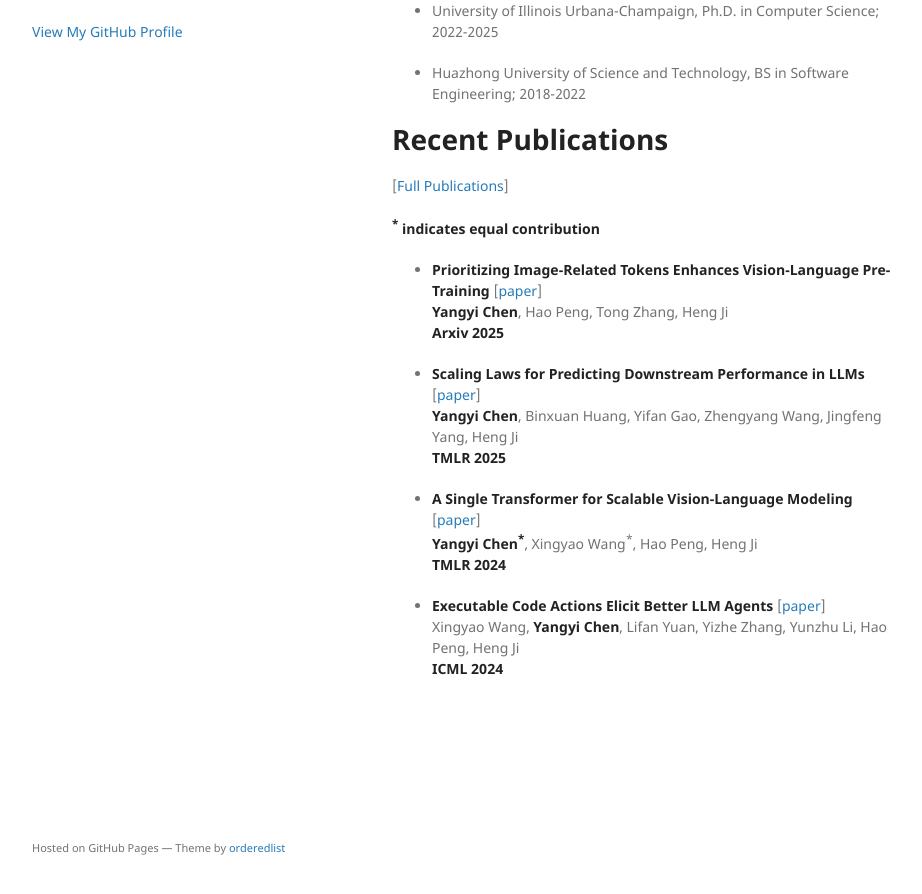
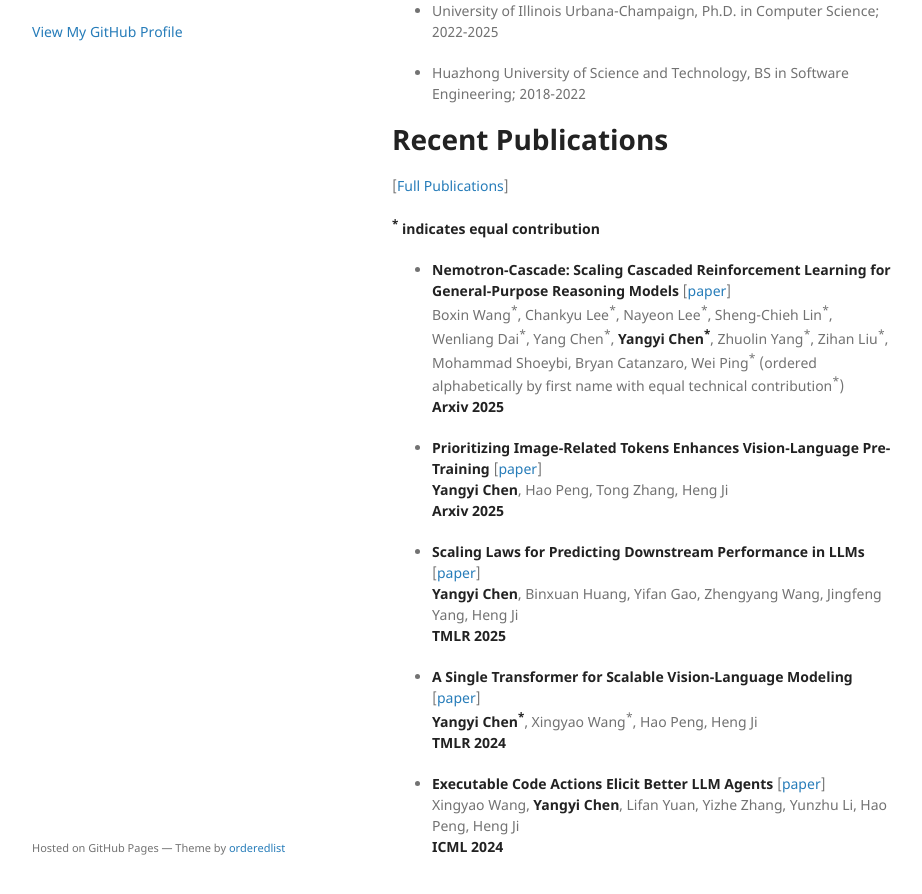
Before and after one commit to Yangyi-Chen/yangyi-chen.github.io, a Jekyll site: the page built from index.md, in a window 1280 px wide and 1263 px high. Shown: the part 336-1230 px from the top of the window, without its empty margins (178-1100 px from the left). Built offline with Jekyll 4.4.1, drawn with Linux system fonts in a browser that asks for light colours.

Commit message:
Update index.md

```diff
--- a/index.md
+++ b/index.md
@@ -66,6 +66,9 @@ I work on **scalable foundation models**, aiming to establish fundamental approa
 [[Full Publications](./publications.html)]
 
 **<sup>\*</sup>  indicates equal contribution**
+
+- **Nemotron-Cascade: Scaling Cascaded Reinforcement Learning for General-Purpose Reasoning Models** [[paper](https://arxiv.org/pdf/2512.13607)] <br/> Boxin Wang<sup>\*</sup>, Chankyu Lee<sup>\*</sup>, Nayeon Lee<sup>\*</sup>, Sheng-Chieh Lin<sup>\*</sup>, Wenliang Dai<sup>\*</sup>, Yang Chen<sup>\*</sup>, **Yangyi Chen<sup>\*</sup>**, Zhuolin Yang<sup>\*</sup>, Zihan Liu<sup>\*</sup>, Mohammad Shoeybi, Bryan Catanzaro, Wei Ping<sup>\*</sup> (ordered alphabetically by first name with equal technical contribution<sup>\*</sup>) <br/> **Arxiv 2025**
+
 - **Prioritizing Image-Related Tokens Enhances Vision-Language Pre-Training** [[paper](https://arxiv.org/abs/2505.08971)] <br/> **Yangyi Chen**, Hao Peng, Tong Zhang, Heng Ji <br/> **Arxiv 2025**
 
 - **Scaling Laws for Predicting Downstream Performance in LLMs** [[paper](https://arxiv.org/abs/2410.08527)] <br/> **Yangyi Chen**, Binxuan Huang, Yifan Gao, Zhengyang Wang, Jingfeng Yang, Heng Ji <br/> **TMLR 2025**
```
